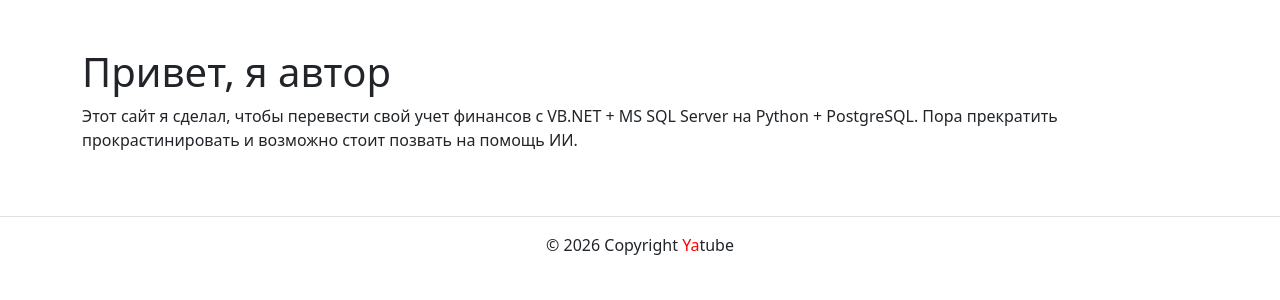
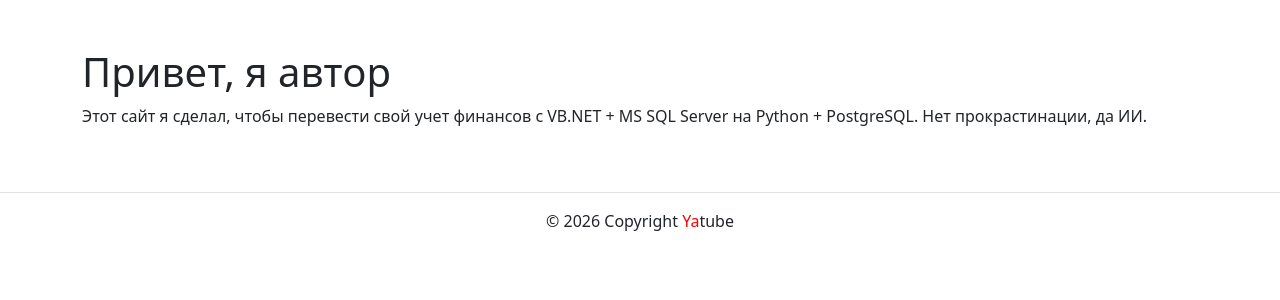
Before and after one commit to MikhailEGolubtsov/myfinance, a Django app: page /about/author/ in a window 1280 px wide. Shown: the part 56-356 px from the top of the page. Run offline with Django 3.2, Linux system fonts and the light colour scheme; some libraries are stand-ins or nearby versions.

Commit message:
about text changed

```diff
--- a/myfinance/templates/about/author.html
+++ b/myfinance/templates/about/author.html
@@ -3,6 +3,6 @@
 {% block content %}
 <h1>Привет, я автор</h1>
 <p>
-  Этот сайт я сделал, чтобы перевести свой учет финансов с VB.NET + MS SQL Server на Python + PostgreSQL. Пора прекратить прокрастинировать и возможно стоит позвать на помощь ИИ.
+  Этот сайт я сделал, чтобы перевести свой учет финансов с VB.NET + MS SQL Server на Python + PostgreSQL. Нет прокрастинации, да ИИ.
 </p>
 {% endblock %}
```
